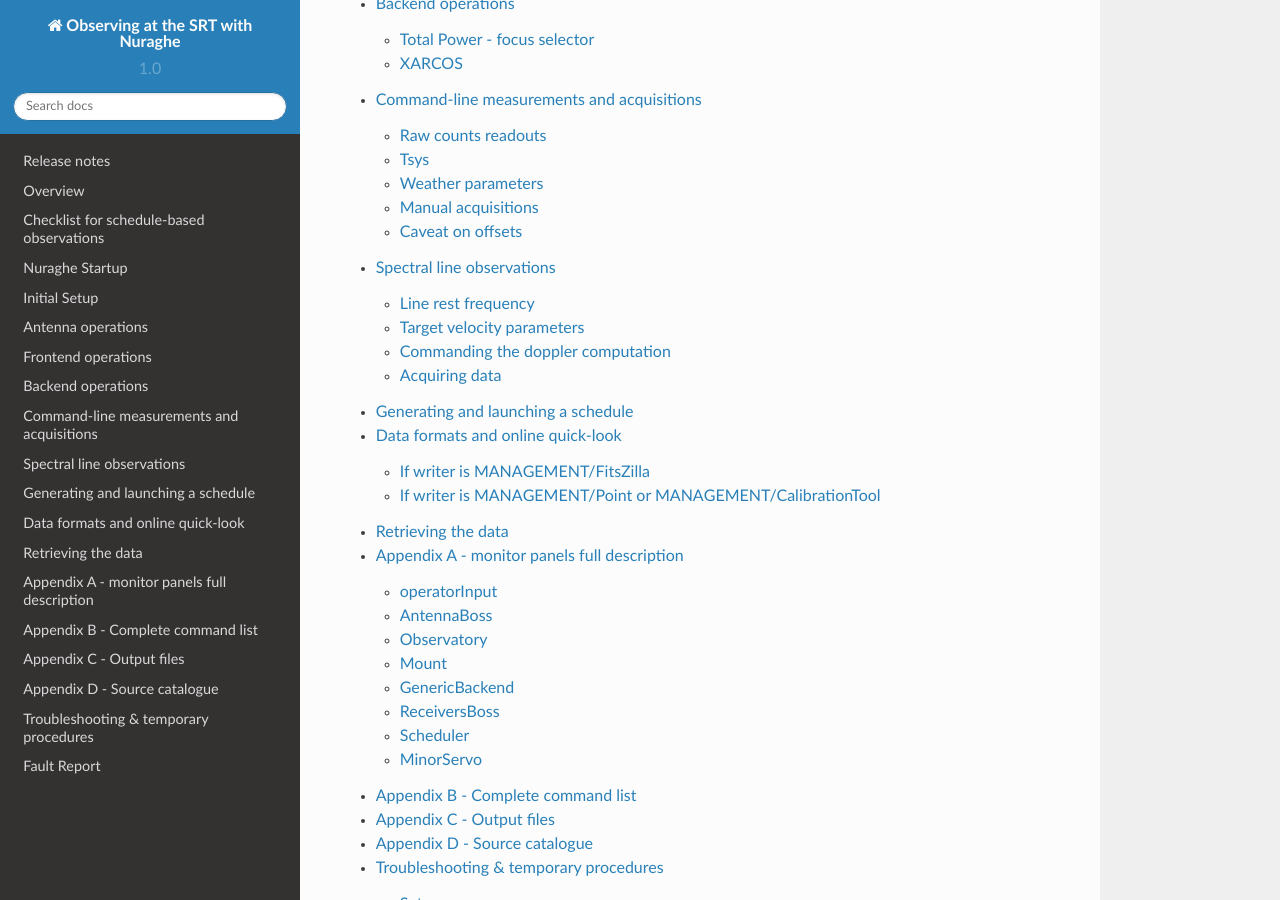
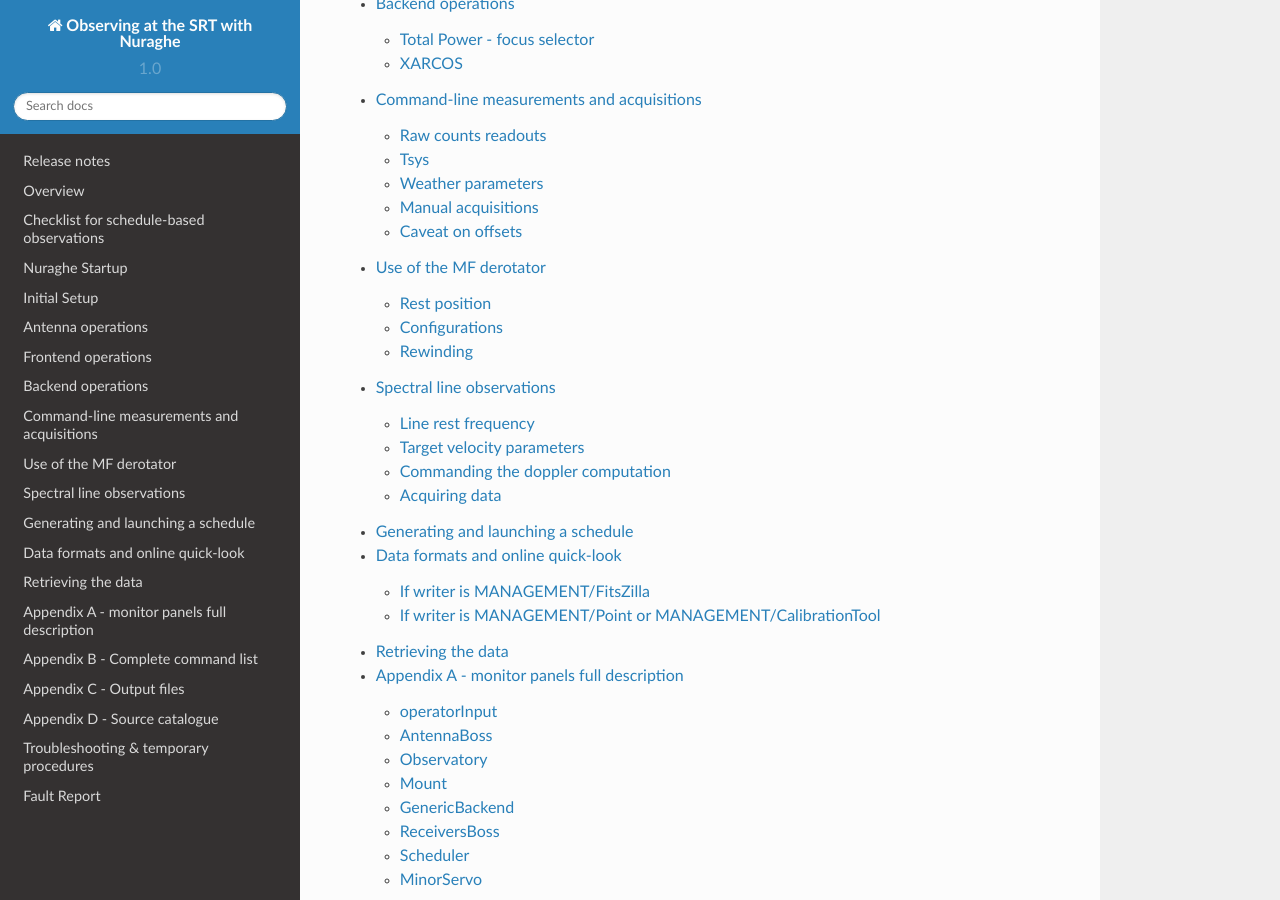
Before and after one commit to discos/doc, a Sphinx documentation site: the page built from user/srt/source/index.rst, in a window 1280 px wide and 900 px high, scrolled down 768 px. Built offline with Sphinx 7.4.7 and the Read the Docs theme 2.0.0, drawn with Linux system fonts in a browser that asks for light colours; some of the changed lines change nothing that is shown.

Commit message:
Addition of Derotator section

```diff
--- /dev/null
+++ b/user/srt/source/Derotator.rst
@@ -0,0 +1,141 @@
+***********************
+Use of the MF derotator
+***********************
+
+The K-band 7-feed receiver is provided with a rotating dewar, in order to
+prevent field rotation during long acquisitions (while performing OTF/raster
+mapping or simple sidereal tracking).
+When the receiver is commanded a setup, this derotator is automatically set up
+in the default FIXED configuration - i.e. it will be placed in its rest
+position and it will not update its position along time.
+
+Rest position
+=============
+
+When the dewar angle is set to 0°, the MF receiver is positioned as
+displayed in the following figure. Feeds 3-0-6 are aligned along a line that
+is parallel to the horizon, with feed number 3 being on the East side of the
+central feed.
+
+
+.. figure:: images/MF_RestPosition.png
+   :scale: 100%
+   :alt: Feed displacement in rest position
+   :align: center
+
+The static x-y offsets corresponding to this rest position, also
+provided in the output FITS files (see dedicated documentation), are:
+
+====  ========  ========
+Feed  x-offset  y-offset
+----  --------  --------
+      [arcsec]  [arcsec]
+====  ========  ========
+1       68.800  -119.165
+2      -68.800  -119.165
+3     -137.600     0.000
+4      -68.800   119.165
+5       68.800   119.165
+6      137.600     0.000
+====  ========  ========
+
+In order to be transformed in Az-El offsets, a cos(El) factor must be taken
+into account for the Azimuth (x) offsets.
+
+Convention on angles
+--------------------
+
+The dewar rotation is considered positive when moving clockwise.
+
+
+Configurations
+==============
+
+To select the derotator configuration, use the following command in the
+operatorInput panel::
+
+    > derotatorSetConfiguration=[conf]
+
+where [conf] can have one of the following values: ``FIXED``, ``BSC``,
+``CUSTOM``.
+Here follows a brief description of these different options.
+
+
+FIXED
+-----
+
+The dewar keeps a fixed position wrt the horizon, i.e. no derotation is
+applied.
+It is possible to command a specific static angle::
+
+    > derotatorSetPosition=[ang]d
+
+e.g. ``> derotatorSetPosition=10.0d`` rotates the dewar 10° clockwise
+
+To read back the dewar position, use::
+
+    > derotatorGetPosition
+
+
+BSC
+---
+The *Best Space Coverage* configuration is useful for scans.
+It automatically rotates the dewar in order to best cover the scanned area,
+according to system-defined parameters which are specific to the receiver in
+use and taking into account the reference frame of the observation (Equatorial,
+Galactic and Horizontal).
+
+If scans (OTF or raster) are being held in a celestial frame (i.e. EQ or GAL),
+this means that the dewar will be positioned so that the feed tracks on the
+sky are monospaced along the axis which is orthogonal to the scanning axis, and
+this geometry will be kept along the whole acquisition - i.e. the derotation is
+active.
+
+.. figure:: images/MF_BSC_RA-Dec.png
+   :scale: 100%
+   :alt: BCS in case of a RA scan
+   :align: center
+
+For the Horizontal frame (scans taking place along Azimuth or Elevation) the
+derotation is not enabled: the dewar is in a fixed position, where the specific
+angle is chosen by the system in order to obtain the equally-spaced scans.
+
+.. figure:: images/MF_BSC_Az-El.png
+   :scale: 100%
+   :alt: BCS in case of a Azimuth scan
+   :align: center
+
+As in BSC mode the needed angles are pre-defined, any use of the
+``derotatorSetPosition`` command will raise an error.
+
+
+CUSTOM
+------
+
+In this configuration it is the user to choose which angle the dewar axis must
+form with the y-axis of the scanning frame.
+Once this angle is set by means of the ``derotatorSetPosition`` command, and
+the scans are commanded, this angle is kept for the whole duration of the
+acquisition - i.e. the derotation is active.
+As above, when acquisitions are performed in the Horizontal frame, the
+derotation is inhibited and the initial angle is kept fixed wrt the horizon.
+
+
+
+Rewinding
+=========
+The dewar can rotate within a limited range due to physical constraints.
+For the K-band 7-feed receiver this range, wrt the rest position, goes from
+-85.77° to +125.23°.
+This means that it is necessary to periodically rewind it in order to achieve
+the desired feed positions. It can happen both when a new scan is commanded and
+during long acquisitions, when the parallactic angle variation overcomes the
+available rotation range.
+
+The system is in charge of automatically commanding a dewar rewind whenever it
+is required. This means that pauses might take place between consecutive
+subscans, and that a certain sky position will be observed by two
+different feeds before and after the rewind: a rewind implies the
+rotation by N*60° (where N can be 1, 2 or 3). The system will always choose the
+maximum allowed rewind, in order to delay the following rewind as much as
+possible.
--- a/user/srt/source/index.rst
+++ b/user/srt/source/index.rst
@@ -20,6 +20,7 @@ Contents:
    Frontend.rst
    Backend.rst
    Command-line.rst
+   Derotator.rst
    Spectroscopy.rst
    Schedules.rst
    Quicklook.rst
```
Also changed, not shown: user/srt/source/images/MF_BSC_Az-El.png (added), user/srt/source/images/MF_BSC_RA-Dec.png (added), user/srt/source/images/MF_RestPosition.png (added).
